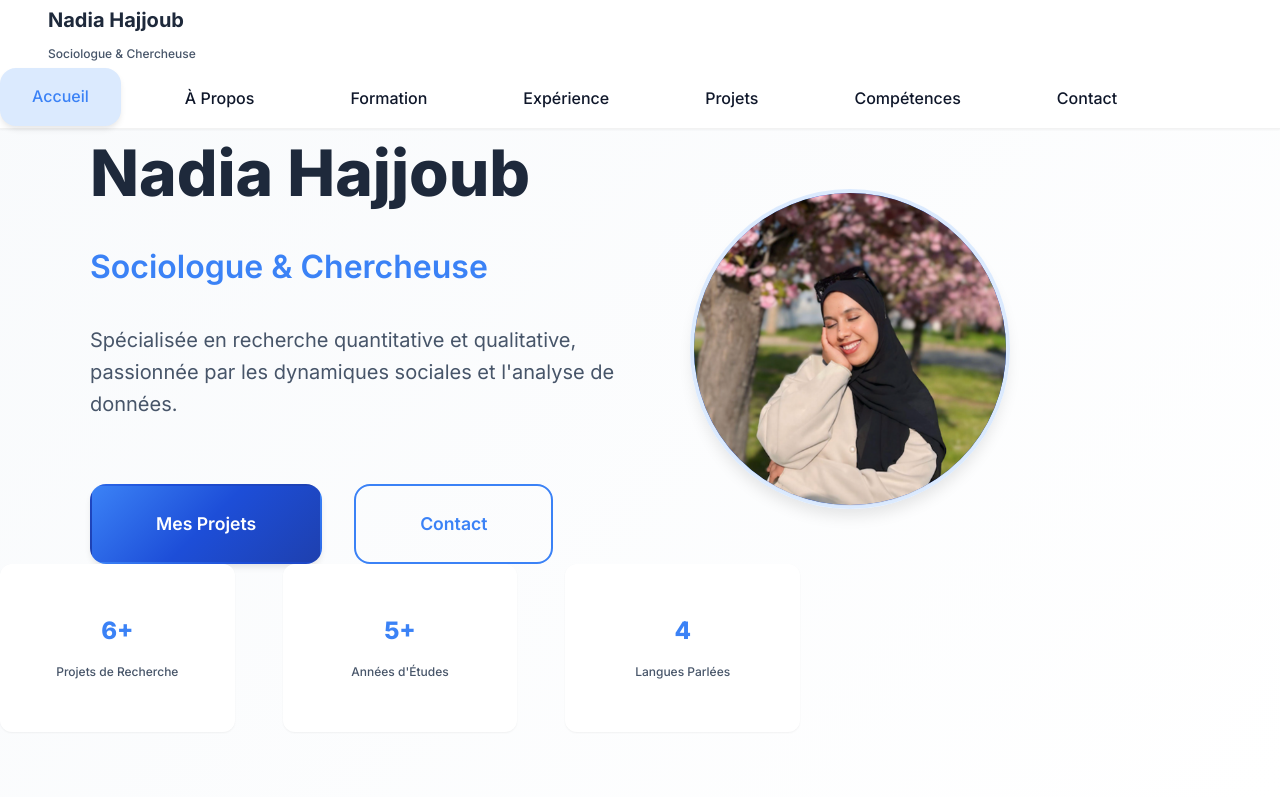
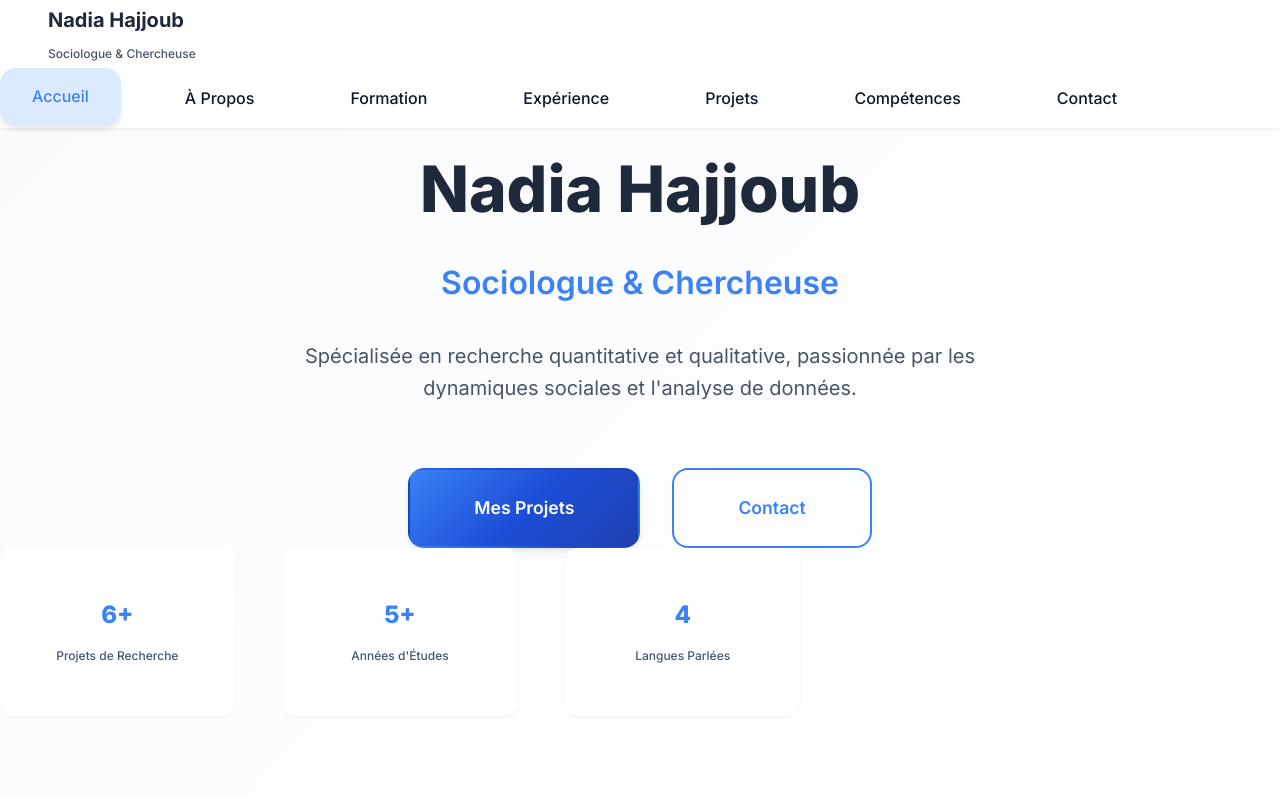
Before and after one commit to elioflex/nadia-hajjoub-portfolio, a website: page index.html in a window 1280 px wide. Shown: the top 797 px of the page. Drawn offline with Linux system fonts and the light colour scheme.

Commit message:
Remove profile picture and adjust layout

```diff
--- a/index.html
+++ b/index.html
@@ -25,8 +25,6 @@
     <link href="https://fonts.googleapis.com/css2?family=Inter:wght@300;400;500;600;700;800&display=swap" rel="stylesheet">
     <link rel="stylesheet" href="https://cdnjs.cloudflare.com/ajax/libs/font-awesome/6.5.0/css/all.min.css">
 
-    <!-- Preload de la photo de profil pour un chargement plus rapide -->
-    <link rel="preload" href="profile-picture.png" as="image">
 
     <!-- Schema.org structured data -->
     <script type="application/ld+json">
@@ -85,9 +83,6 @@
     <!-- Section Héros -->
     <section id="accueil" class="hero">
         <div class="hero-content">
-            <div class="hero-image">
-                <img src="profile-picture.png" alt="Nadia Hajjoub - Sociologue et Chercheuse" loading="lazy">
-            </div>
             <div class="hero-text">
                 <h1>Nadia Hajjoub</h1>
                 <h2>Sociologue & Chercheuse</h2>
--- a/styles.css
+++ b/styles.css
@@ -195,58 +195,6 @@ body {
     margin-bottom: var(--space-xl);
 }
 
-.hero-image {
-    width: 150px;
-    height: 150px;
-    margin: 0 auto var(--space-lg);
-    border-radius: 50%;
-    overflow: hidden;
-    border: 4px solid var(--accent-light);
-    box-shadow: var(--shadow-lg);
-    position: relative;
-    background: var(--accent-gradient);
-}
-
-.hero-image::before {
-    content: '';
-    position: absolute;
-    top: -10px;
-    left: -10px;
-    right: -10px;
-    bottom: -10px;
-    border-radius: 50%;
-    background: var(--accent-gradient);
-    opacity: 0.3;
-    z-index: -1;
-    animation: pulse-ring 2s ease-in-out infinite;
-}
-
-@keyframes pulse-ring {
-    0% {
-        transform: scale(1);
-        opacity: 0.3;
-    }
-    50% {
-        transform: scale(1.1);
-        opacity: 0.1;
-    }
-    100% {
-        transform: scale(1.2);
-        opacity: 0;
-    }
-}
-
-.hero-image img {
-    width: 100%;
-    height: 100%;
-    object-fit: cover;
-    object-position: center;
-    transition: var(--transition);
-}
-
-.hero-image:hover img {
-    transform: scale(1.05);
-}
 
 .hero-text h1 {
     font-size: 2.5rem;
@@ -412,6 +360,17 @@ section {
     /* Correction pour Safari iOS et vrais mobiles */
     .experience-category:last-child {
         margin-bottom: 0 !important;
+    }
+
+    /* Supprimer l'arrière-plan gris qui peut créer une impression d'espace */
+    .projects {
+        background: var(--bg-primary) !important;
+        padding-bottom: var(--space-xs) !important;
+    }
+
+    /* Réduire l'espacement spécifique entre Projets et Compétences */
+    .skills {
+        padding-top: var(--space-xs) !important;
     }
 }
 
@@ -1188,17 +1147,9 @@ section {
     }
 
     .hero-content {
-        display: grid;
-        grid-template-columns: 1.2fr 1fr;
-        align-items: center;
-        gap: var(--space-3xl);
-        text-align: left;
-        max-width: 1400px;
+        text-align: center;
+        max-width: 1000px;
         margin: 0 auto;
-    }
-
-    .hero-text {
-        order: 1;
     }
 
     .hero-text h1 {
@@ -1214,33 +1165,12 @@ section {
 
     .hero-text p {
         font-size: 1.25rem;
-        max-width: 600px;
-        margin-bottom: var(--space-2xl);
-    }
-
-    .hero-image {
-        order: 2;
-        width: 320px;
-        height: 320px;
-        margin: 0;
-        position: relative;
-    }
-
-    .hero-image::before {
-        content: '';
-        position: absolute;
-        top: -20px;
-        left: -20px;
-        right: -20px;
-        bottom: -20px;
-        background: linear-gradient(45deg, var(--accent-color), var(--accent-hover));
-        border-radius: 50%;
-        opacity: 0.1;
-        animation: pulse 3s ease-in-out infinite;
+        max-width: 700px;
+        margin: 0 auto var(--space-2xl);
     }
 
     .hero-buttons {
-        justify-content: flex-start;
+        justify-content: center;
         gap: var(--space-lg);
     }
 
```
Also changed, not shown: profile-picture.png (deleted).
